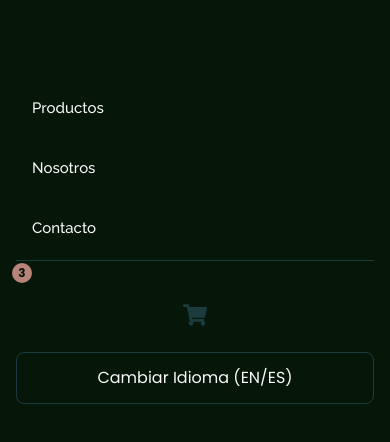
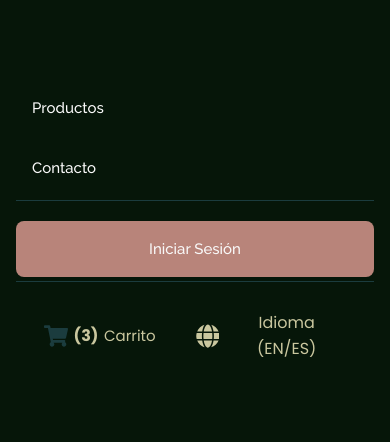
Before and after one commit to rigobersio/ec_vite6_react_Tail4_ts, a React (Vite) app in the folder client/: page / in a window 390 px wide. Both pictures are taken after a click on the button "Abrir menú". Shown: the top 442 px of the page. Built offline with nearby package versions, Linux system fonts and the light colour scheme; what tailwindcss-animated would draw is missing.

Commit message:
NavBar en beta (mejores estilos)

```diff
--- a/client/src/components/nav/MobileMenu.tsx
+++ b/client/src/components/nav/MobileMenu.tsx
@@ -1,11 +1,16 @@
 import React, { useEffect } from 'react';
 import { motion, AnimatePresence } from 'framer-motion';
+import { useStore } from '../../store/store';
 import { NavLinkRouter, NavLinkScroll, NavCartButton, LanguageSelector } from './NavComponents';
+import { FaUser, FaCog, FaSignOutAlt } from 'react-icons/fa';
 
 const MobileMenu: React.FC<{
     isOpen: boolean;
     onClose: () => void;
-}> = ({ isOpen, onClose }) => {
+    handleLogout: () => void;
+}> = ({ isOpen, onClose, handleLogout }) => {
+    const { user, role } = useStore();
+
     useEffect(() => {
         if (isOpen) document.body.style.overflow = 'hidden';
         else document.body.style.overflow = 'auto';
@@ -21,13 +26,60 @@ const MobileMenu: React.FC<{
                     className="fixed inset-0 z-40 bg-[var(--dark-green)] pt-[var(--nav-height)]"
                 >
                     <div className="p-4 space-y-4">
-                        <NavLinkRouter to="/products" mobile onClose={onClose}>Productos</NavLinkRouter>
-                        <NavLinkRouter to="/about" mobile onClose={onClose}>Nosotros</NavLinkRouter>
-                        <NavLinkScroll to="contact" mobile onClose={onClose}>Contacto</NavLinkScroll>
+                        {/* Menú principal */}
+                        <NavLinkRouter to="/products" mobile onClose={onClose}>
+                            Productos
+                        </NavLinkRouter>
+                        <NavLinkScroll to="contact" mobile onClose={onClose}>
+                            Contacto
+                        </NavLinkScroll>
 
+                        {/* Sección de usuario */}
                         <div className="border-t border-[var(--medium-green)] pt-4">
-                            <NavCartButton count={3} mobile />
-                            <LanguageSelector mobile />
+                            {user ? (
+                                <>
+                                    <div className="flex items-center gap-3 p-4 bg-[var(--medium-green)] rounded-lg">
+                                        <FaUser className="text-[var(--beige)] text-xl" />
+                                        <div>
+                                            <p className="text-[var(--beige)] font-medium">{user}</p>
+                                            <p className="text-[var(--light-brown)] text-sm">{role}</p>
+                                        </div>
+                                    </div>
+                                    {role === 'admin' && (
+                                        <NavLinkRouter
+                                            to="/admin"
+                                            mobile
+                                            onClose={onClose}
+                                            className="flex items-center gap-2"
+                                        >
+                                            <FaCog className="text-[var(--beige)]" />
+                                            Panel Admin
+                                        </NavLinkRouter>
+                                    )}
+                                    <button
+                                        onClick={handleLogout}
+                                        className="flex items-center gap-3 w-full p-4 text-[var(--light-brown)] hover:bg-[var(--medium-green)]"
+                                    >
+                                        <FaSignOutAlt className="text-[var(--beige)]" />
+                                        Cerrar Sesión
+                                    </button>
+                                </>
+                            ) : (
+                                <NavLinkRouter
+                                    to="/login"
+                                    mobile
+                                    onClose={onClose}
+                                    className="bg-[var(--light-brown)] hover:bg-[var(--dark-blue)] text-[var(--dark-green)] p-4 rounded-lg text-center font-medium block"
+                                >
+                                    Iniciar Sesión
+                                </NavLinkRouter>
+                            )}
+
+                            {/* Accesos directos */}
+                            <div className="flex gap-4 p-4 border-t border-[var(--medium-green)]">
+                                <NavCartButton count={3} mobile />
+                                <LanguageSelector mobile />
+                            </div>
                         </div>
                     </div>
                 </motion.div>
--- a/client/src/components/nav/NavBar.tsx
+++ b/client/src/components/nav/NavBar.tsx
@@ -1,15 +1,15 @@
 import React, { useState, useEffect } from 'react';
-import { Link as LinkRouter } from 'react-router-dom';
-import { motion, AnimatePresence } from 'framer-motion';
-import { FaTimes } from 'react-icons/fa';
+import { FaTimes, FaUser, FaSignInAlt } from 'react-icons/fa';
 import { CiMenuFries } from 'react-icons/ci';
 import { useStore } from '../../store/store';
 import { NavLinkRouter, NavLinkScroll, NavCartButton, LanguageSelector } from './NavComponents';
 import MobileMenu from './MobileMenu';
+import { useNavigate } from 'react-router-dom';
 
 const NavBar: React.FC = () => {
   const [isMenuOpen, setIsMenuOpen] = useState(false);
   const { user, role, setUser, setToken, setRole } = useStore();
+  const navigate = useNavigate();
 
   // Manejo de tecla ESC
   useEffect(() => {
@@ -24,12 +24,11 @@ const NavBar: React.FC = () => {
     setToken(null);
     setRole(null);
     setIsMenuOpen(false);
+    navigate('/products');
   };
 
   return (
-    <nav
-      className="fixed w-full h-[var(--nav-height)] z-50 top-0 bg-[var(--dark-green)] border-b border-[var(--medium-green)]"
-    >
+    <nav className="fixed w-full h-[var(--nav-height)] z-50 top-0 bg-[var(--dark-green)] border-b border-[var(--medium-green)]">
       <div className="max-w-7xl mx-auto px-4 sm:px-6 lg:px-8 h-full flex justify-between items-center">
 
         {/* Logo */}
@@ -42,7 +41,7 @@ const NavBar: React.FC = () => {
           <NavLinkScroll to="contact">Contacto</NavLinkScroll>
         </div>
 
-        {/* Sección Derecha */}
+        {/* Sección User - Desktop */}
         <div className="hidden md:flex items-center gap-6">
           {user ? (
             <div className="flex items-center gap-4">
@@ -62,18 +61,41 @@ const NavBar: React.FC = () => {
           <LanguageSelector />
         </div>
 
-        {/* Botón Mobile */}
-        <button
-          className="md:hidden p-2 text-[var(--beige)] hover:text-[var(--light-brown)] transition-colors"
-          onClick={() => setIsMenuOpen(!isMenuOpen)}
-          aria-label={isMenuOpen ? "Cerrar menú" : "Abrir menú"}
-        >
-          {isMenuOpen ? <FaTimes /> : <CiMenuFries />}
-        </button>
+        {/* Sección User - Mobile */}
+        <div className="flex items-center gap-4 md:hidden">
+          <NavCartButton count={3} mobile />
+          {user ? (
+            <button
+              onClick={() => navigate('/profile')}
+              className="p-2 text-[var(--beige)] hover:text-[var(--light-brown)]"
+              aria-label="Perfil de usuario"
+            >
+              <FaUser size={20} />
+            </button>
+          ) : (
+            <NavLinkRouter
+              to="/login"
+              className="p-2 text-[var(--beige)] hover:text-[var(--light-brown)]"
+              aria-label="Iniciar sesión"
+            >
+              <FaSignInAlt size={20} />
+            </NavLinkRouter>
+          )}
+          <button
+            className="p-2 text-[var(--beige)] hover:text-[var(--light-brown)]"
+            onClick={() => setIsMenuOpen(!isMenuOpen)}
+            aria-label={isMenuOpen ? "Cerrar menú" : "Abrir menú"}
+          >
+            {isMenuOpen ? <FaTimes size={20} /> : <CiMenuFries size={24} />}
+          </button>
+        </div>
       </div>
 
-      {/* Menú Mobile */}
-      <MobileMenu isOpen={isMenuOpen} onClose={() => setIsMenuOpen(false)} />
+      <MobileMenu
+        isOpen={isMenuOpen}
+        onClose={() => setIsMenuOpen(false)}
+        handleLogout={handleLogout}
+      />
     </nav>
   );
 };
--- a/client/src/components/nav/NavComponents.tsx
+++ b/client/src/components/nav/NavComponents.tsx
@@ -1,30 +1,43 @@
-// nav-components.tsx
 import { Link as LinkRouter } from 'react-router-dom';
 import { Link as LinkScroll } from 'react-scroll';
-import { FaShoppingCart } from 'react-icons/fa';
+import { FaShoppingCart, FaGlobe } from 'react-icons/fa';
+import { motion, AnimatePresence } from 'framer-motion';
 
 interface NavLinkProps {
   to: string;
   children: React.ReactNode;
   mobile?: boolean;
   onClose?: () => void;
+  className?: string;
 }
 
-export const NavLinkRouter = ({ to, children, mobile = false, onClose }: NavLinkProps) => (
+export const NavLinkRouter = ({
+  to,
+  children,
+  mobile = false,
+  onClose,
+  className = ''
+}: NavLinkProps) => (
   <LinkRouter
     to={to}
-    className={`nav-link ${mobile ? 'mobile-nav-link' : ''}`}
+    className={`nav-link ${mobile ? 'mobile-nav-link' : ''} ${className}`}
     onClick={onClose}
   >
     {children}
   </LinkRouter>
 );
 
-export const NavLinkScroll = ({ to, children, mobile = false, onClose }: NavLinkProps) => (
+export const NavLinkScroll = ({
+  to,
+  children,
+  mobile = false,
+  onClose,
+  className = ''
+}: NavLinkProps) => (
   <LinkScroll
     to={to}
     smooth
-    className={`nav-link ${mobile ? 'mobile-nav-link' : ''}`}
+    className={`nav-link ${mobile ? 'mobile-nav-link' : ''} ${className}`}
     onClick={onClose}
   >
     {children}
@@ -39,19 +52,40 @@ interface CartButtonProps {
 export const NavCartButton = ({ count, mobile = false }: CartButtonProps) => (
   <LinkRouter
     to="/cart"
-    className={`relative ${mobile ? 'p-3 w-full' : 'p-2'} hover:text-[var(--beige)] transition-colors`}
+    className={`relative ${mobile ? 'p-3 flex items-center gap-2' : 'p-2'} hover:text-[var(--beige)] transition-colors`}
+    aria-label={`Carrito (${count} items)`}
   >
-    <FaShoppingCart className={`${mobile ? 'mx-auto' : ''} w-6 h-6`} />
-    <span className="absolute -top-1 -right-1 bg-[var(--light-brown)] text-[var(--dark-green)] text-xs w-5 h-5 rounded-full flex items-center justify-center font-bold">
-      {count}
-    </span>
+    <FaShoppingCart className={mobile ? 'w-6 h-6' : 'w-5 h-5'} />
+    <AnimatePresence>
+      {count > 0 && (
+        <motion.span
+          initial={{ scale: 0 }}
+          animate={{ scale: 1 }}
+          exit={{ scale: 0 }}
+          className={`absolute ${
+            mobile
+              ? 'static bg-transparent text-[var(--beige)] text-base'
+              : '-top-1 -right-1 bg-[var(--light-brown)] text-[var(--dark-green)] text-xs'
+          } w-5 h-5 rounded-full flex items-center justify-center font-bold`}
+        >
+          {mobile ? `(${count})` : count}
+        </motion.span>
+      )}
+    </AnimatePresence>
+    {mobile && <span className="text-[var(--beige)]">Carrito</span>}
   </LinkRouter>
 );
 
-export const LanguageSelector = ({ mobile = false }: { mobile?: boolean }) => (
+export const LanguageSelector = ({ mobile }: { mobile?: boolean }) => (
   <button
-    className={`${mobile ? 'block w-full p-3' : 'px-2 py-1'} text-[var(--white)] hover:text-[var(--beige)] border border-[var(--medium-green)] rounded-lg transition-colors`}
+    className={`${
+      mobile
+        ? 'flex items-center gap-2 p-3 text-[var(--beige)] hover:bg-[var(--medium-green)] rounded-lg w-full'
+        : 'px-2 py-1 hover:text-[var(--beige)]'
+    } transition-colors`}
+    aria-label="Cambiar idioma"
   >
-    {mobile ? 'Cambiar Idioma (EN/ES)' : 'EN'}
+    <FaGlobe className={mobile ? 'w-6 h-6' : 'w-5 h-5'} />
+    {mobile && <span className="text-[var(--beige)]">Idioma (EN/ES)</span>}
   </button>
 );
--- a/client/src/index.css
+++ b/client/src/index.css
@@ -157,6 +157,38 @@ hr {
   color: var(--beige);
 }
 
+.mobile-nav-link {
+  position: relative;
+  transition: all 0.3s ease;
+}
+
+.mobile-nav-link::after {
+  content: '';
+  position: absolute;
+  bottom: 0;
+  left: 50%;
+  width: 0;
+  height: 2px;
+  background: var(--light-brown);
+  transition: all 0.3s ease;
+}
+
+.mobile-nav-link:hover::after {
+  width: 100%;
+  left: 0;
+}
+
+/* Mejora para badges animados */
+.badge {
+  box-shadow: 0 2px 4px rgba(0,0,0,0.1);
+}
+
+/* Ajustes específicos para dark mode */
+@media (prefers-color-scheme: dark) {
+  .nav-link:hover {
+    color: var(--light-brown);
+  }
+}
 /* Estado activo */
 .nav-link.active {
   font-weight: 600;
```
